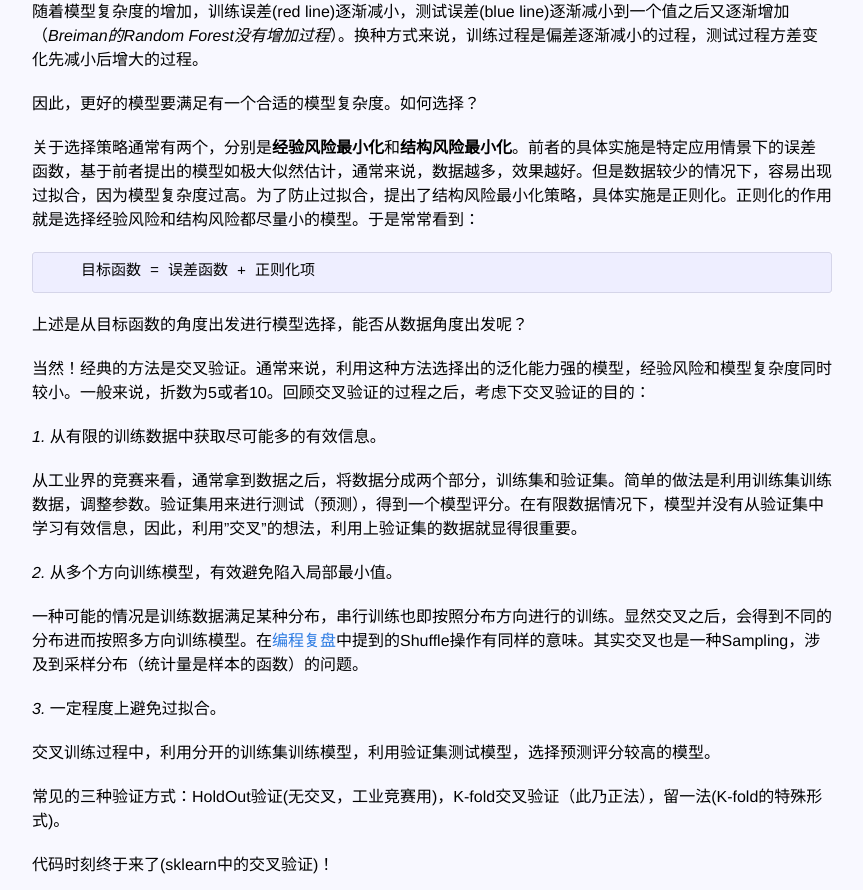
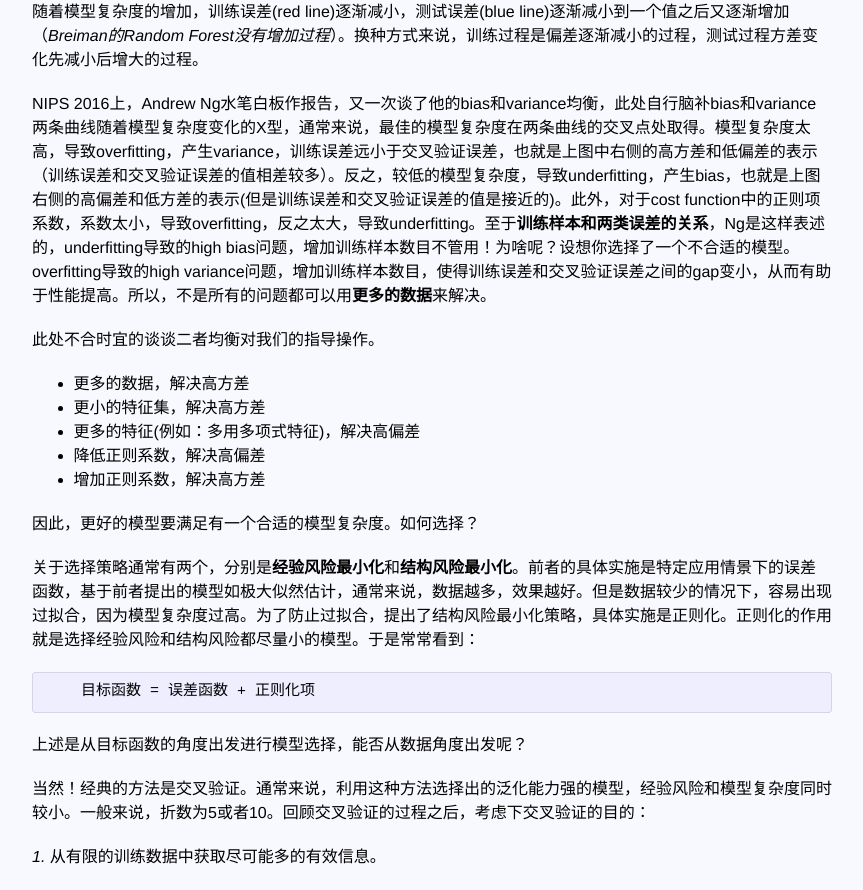
Before and after one commit to zhpmatrix/zhpmatrix.github.io, a Jekyll site: the page built from _posts/2016-12-05-cross-validation.md, in a window 1280 px wide and 1400 px high, scrolled down 719 px. Shown: the part 165-1055 px from the top of the window, without its empty margins (208-1071 px from the left). Built offline with Jekyll 4.4.1, drawn with Linux system fonts in a browser that asks for light colours; comment, search, counter and statistics services are not loaded; some of the changed text lies outside the part shown.

Commit message:
mod cross-validation and add specific content about scoring

```diff
--- a/_posts/2016-12-05-cross-validation.md
+++ b/_posts/2016-12-05-cross-validation.md
@@ -26,6 +26,16 @@ mathjax: true
 ![Bias&Variance](http://ww3.sinaimg.cn/mw690/aba7d18bgw1faguvucn98j20hk0db41m.jpg)
 
 随着模型复杂度的增加，训练误差(red line)逐渐减小，测试误差(blue line)逐渐减小到一个值之后又逐渐增加（_Breiman的Random Forest没有增加过程_）。换种方式来说，训练过程是偏差逐渐减小的过程，测试过程方差变化先减小后增大的过程。
+
+NIPS 2016上，Andrew Ng水笔白板作报告，又一次谈了他的bias和variance均衡，此处自行脑补bias和variance两条曲线随着模型复杂度变化的X型，通常来说，最佳的模型复杂度在两条曲线的交叉点处取得。模型复杂度太高，导致overfitting，产生variance，训练误差远小于交叉验证误差，也就是上图中右侧的高方差和低偏差的表示（训练误差和交叉验证误差的值相差较多）。反之，较低的模型复杂度，导致underfitting，产生bias，也就是上图右侧的高偏差和低方差的表示(但是训练误差和交叉验证误差的值是接近的)。此外，对于cost function中的正则项系数，系数太小，导致overfitting，反之太大，导致underfitting。至于**训练样本和两类误差的关系**，Ng是这样表述的，underfitting导致的high bias问题，增加训练样本数目不管用！为啥呢？设想你选择了一个不合适的模型。overfitting导致的high variance问题，增加训练样本数目，使得训练误差和交叉验证误差之间的gap变小，从而有助于性能提高。所以，不是所有的问题都可以用**更多的数据**来解决。
+
+此处不合时宜的谈谈二者均衡对我们的指导操作。
+
+* 更多的数据，解决高方差
+* 更小的特征集，解决高方差
+* 更多的特征(例如：多用多项式特征)，解决高偏差
+* 降低正则系数，解决高偏差
+* 增加正则系数，解决高方差
 
 因此，更好的模型要满足有一个合适的模型复杂度。如何选择？
 
@@ -61,8 +71,10 @@ mathjax: true
 
 2.HoldOut中的scoring是‘accuracy’,可以读源代码。
 
-3.cross_val_score中的scoring可选参数众多，如下：
+3.cross_val_score中的[scoring](http://scikit-learn.org/stable/modules/model_evaluation.html#scoring-parameter)可选参数众多，**scoring是用来定义模型评估准则的**，比如scoring='accuracy'是target预测值和真实值的差度量。具体如下：
 
 [**'accuracy'**, 'adjusted_rand_score', 'average_precision', **'f1'**, 'f1_macro', 'f1_micro', 'f1_samples', 'f1_weighted', **'log_loss'**, **'mean_absolute_error'**, **'mean_squared_error'**, 'median_absolute_error', 'precision', 'precision_macro', 'precision_micro', 'precision_samples', 'precision_weighted', 'r2', **'recall'**, 'recall_macro', 'recall_micro', 'recall_samples', 'recall_weighted', **'roc_auc'**]
 
+在利用交叉验证进行参数选择的时候，结合Ng所谈到的问题，我们只要关心交叉验证误差最小时对应的模型就好，当然，GridSearchCV也是模型参数选择一种合适的方式。
+
 总结：文章从误差谈到模型选择到风险，最终回到正则化和交叉验证的讨论。当然，最爱的还是Coding，文末给出了sklearn中的交叉验证两种方式，可以直接用在工业级数据竞赛。
```
